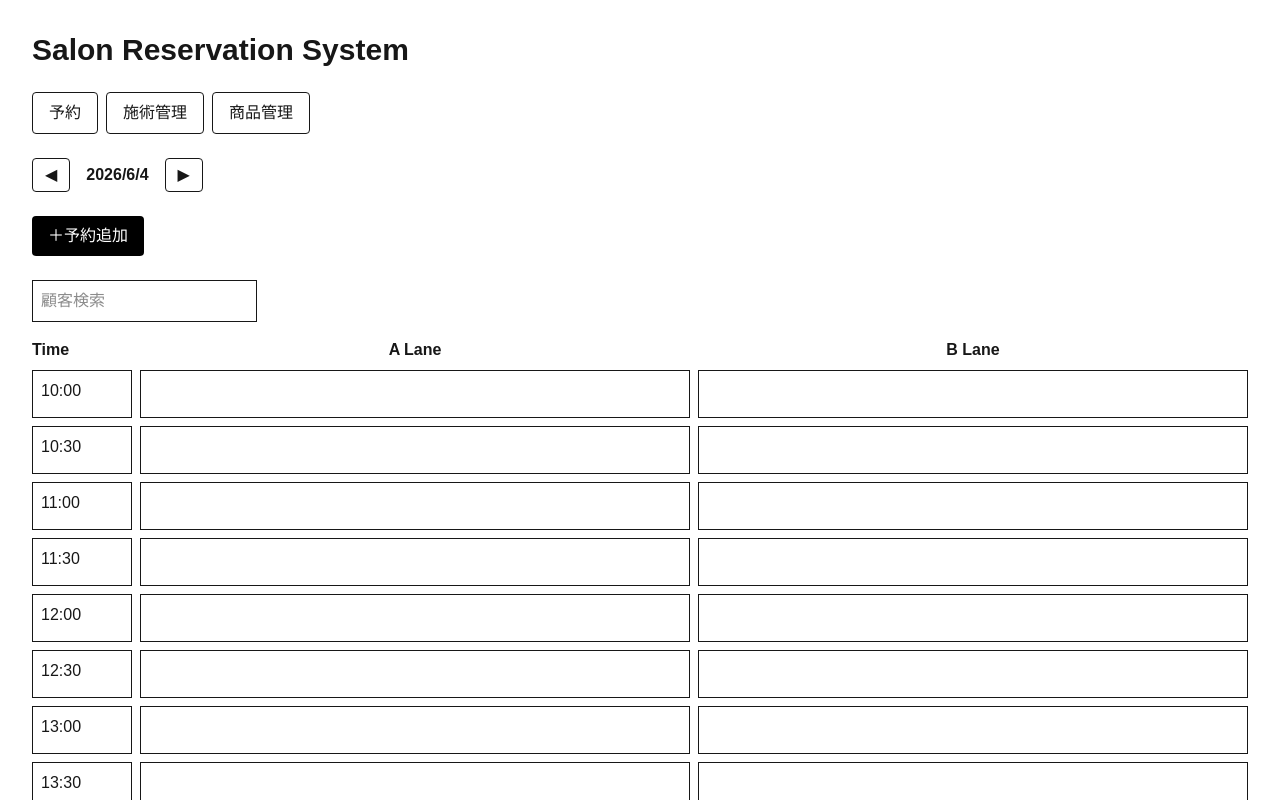
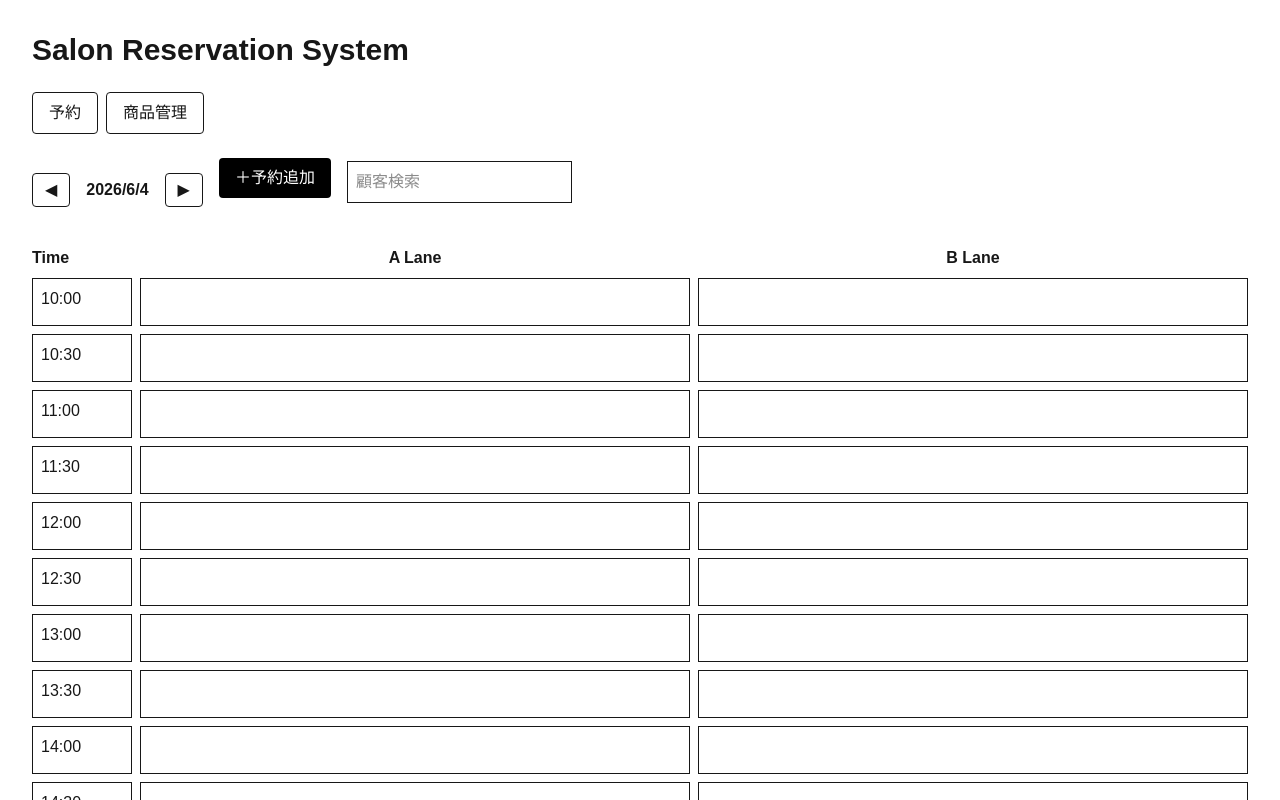
Before and after one commit to na-kroom/salon-reservation-system, a Next.js app: page / in a window 1280 px wide. Shown: the top 800 px of the page. Built offline with nearby package versions, Linux system fonts and the light colour scheme.

Commit message:
file distribution

```diff
--- a/app/page.tsx
+++ b/app/page.tsx
@@ -7,7 +7,7 @@ import type { Reservation } from "@/types/Reservation";
 import type { Product } from "@/types/Product";
 import SalesSummary from "@/components/SalesSummary";
 import CustomerCard from "@/components/CustomerCard";
-import ServiceManagement from "@/components/ServiceManagement";
+import ReservationPage from "@/components/ReservationPage";
 
 export default function Home() {
   const [reservations, setReservations] = useState<Reservation[]>([
@@ -181,7 +181,9 @@ const [products, setProducts] =
   ]);
 const [selectedProductId, setSelectedProductId] =
   useState("");
-const [currentPage, setCurrentPage] = useState("reservation");
+const [currentPage, setCurrentPage] = useState<
+  "reservation" | "product"
+>("reservation");
 
 const [duration, setDuration] =
   useState(60);
@@ -241,13 +243,6 @@ const [quantity, setQuantity] =
           className="border rounded px-4 py-2"
         >
           予約
-        </button>
-
-        <button
-          onClick={() => setCurrentPage("service")}
-          className="border rounded px-4 py-2"
-        >
-          施術管理
         </button>
 
         <button
@@ -342,59 +337,16 @@ const [quantity, setQuantity] =
         ))}
       </div>
       )}
-      {currentPage === "service" && (
-  <ServiceManagement />
-)}
-      {currentPage === "reservation" && (
-  <>
 
-      <div className="mb-6 flex items-center gap-4">
-       <button
-          className="border px-3 py-1 rounded"
-          onClick={() => {
-            const newDate = new Date(date);
-            newDate.setDate(date.getDate() - 1);
-            setDate(newDate);
-          }}
-        >
-          ◀
-        </button>
-
-        <span className="font-semibold">
-          {date.toLocaleDateString("ja-JP")}
-        </span>
-
-       <button
-          className="border px-3 py-1 rounded"
-          onClick={() => {
-            const newDate = new Date(date);
-            newDate.setDate(date.getDate() + 1);
-            setDate(newDate);
-          }}
-        >
-          ▶
-        </button>
-      </div>
-
-      <div className="mb-6">
-       <button
-          onClick={() => setIsModalOpen(true)}
-          className="rounded bg-black px-4 py-2 text-white"
-        >
-          ＋予約追加
-        </button>
-
-
-      </div>
-      <input
-          type="text"
-          placeholder="顧客検索"
-          value={searchTerm}
-          onChange={(e) =>
-            setSearchTerm(e.target.value)
-          }
-          className="border p-2 mb-4"
-        />
+    {currentPage === "reservation" && (
+    <>
+    <ReservationPage
+      date={date}
+      setDate={setDate}
+      setIsModalOpen={setIsModalOpen}
+      searchTerm={searchTerm}
+      setSearchTerm={setSearchTerm}
+    />
 
         <div className="grid grid-cols-[100px_1fr_1fr] gap-2">
         <div className="font-bold">Time</div>
--- a/components/ReservationPage.tsx
+++ b/components/ReservationPage.tsx
@@ -1,11 +1,72 @@
-type ReservationPageProps = {};
+type ReservationPageProps = {
+  date: Date;
+  setDate: React.Dispatch<React.SetStateAction<Date>>;
 
-export default function ReservationPage(
-  {}: ReservationPageProps
-) {
+  setIsModalOpen: React.Dispatch<
+    React.SetStateAction<boolean>
+  >;
+
+  searchTerm: string;
+  setSearchTerm: React.Dispatch<
+    React.SetStateAction<string>
+  >;
+};
+
+export default function ReservationPage({
+  date,
+  setDate,
+  setIsModalOpen,
+  searchTerm,
+  setSearchTerm,
+}: ReservationPageProps)
+{
   return (
-    <>
-      Reservation Page
-    </>
-  );
+  <>
+    <div className="mb-6 flex items-center gap-4">
+      <button
+        className="border px-3 py-1 rounded"
+        onClick={() => {
+          const newDate = new Date(date);
+          newDate.setDate(date.getDate() - 1);
+          setDate(newDate);
+        }}
+      >
+        ◀
+      </button>
+
+      <span className="font-semibold">
+        {date.toLocaleDateString("ja-JP")}
+      </span>
+
+      <button
+        className="border px-3 py-1 rounded"
+        onClick={() => {
+          const newDate = new Date(date);
+          newDate.setDate(date.getDate() + 1);
+          setDate(newDate);
+        }}
+      >
+        ▶
+      </button>
+      <div className="mb-6">
+  <button
+    onClick={() => setIsModalOpen(true)}
+    className="rounded bg-black px-4 py-2 text-white"
+  >
+    ＋予約追加
+  </button>
+</div>
+
+<input
+  type="text"
+  placeholder="顧客検索"
+  value={searchTerm}
+  onChange={(e) =>
+    setSearchTerm(e.target.value)
+  }
+  className="border p-2 mb-4"
+/>
+    </div>
+  </>
+);
 }
--- a/components/ServiceManagement.tsx
+++ /dev/null
@@ -1,42 +0,0 @@
-type ServiceManagementProps = {};
-
-export default function ServiceManagement(
-  {}: ServiceManagementProps
-) {
-  return (
-    <div className="border rounded p-6">
-      <h2 className="text-2xl font-bold mb-4">
-        施術管理
-      </h2>
-        <div className="space-y-4">
-
-        <input
-            type="text"
-            placeholder="施術名"
-            className="border p-2 w-full"
-        />
-
-        <input
-            type="number"
-            placeholder="税抜価格"
-            className="border p-2 w-full"
-        />
-
-        <input
-            type="number"
-            placeholder="施術時間（分）"
-            className="border p-2 w-full"
-        />
-
-        <button
-            className="bg-black text-white px-4 py-2 rounded"
-        >
-            登録
-        </button>
-
-        </div>
-
-
-    </div>
-  );
-}
```
